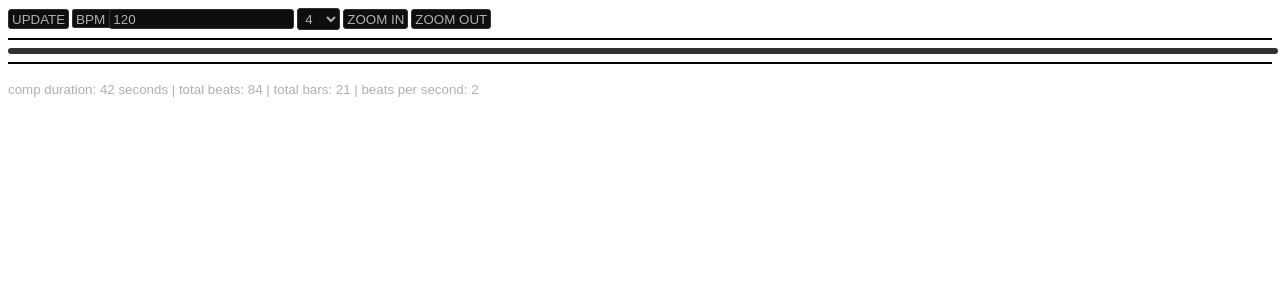
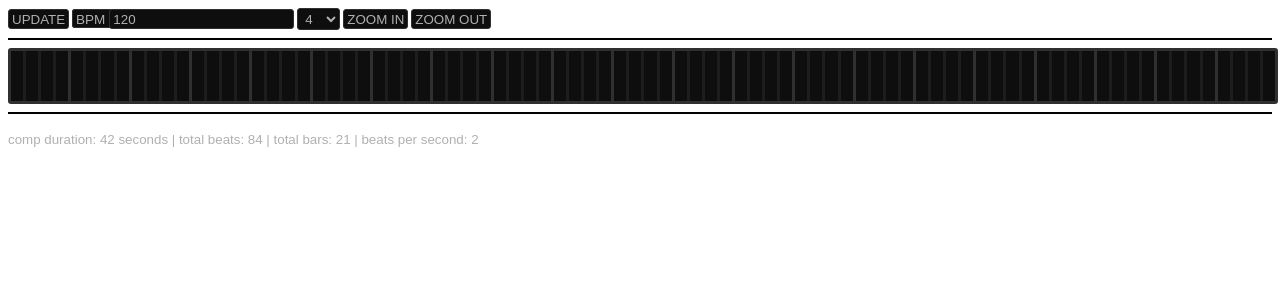
Before and after one commit to etlaM21/SoundSync, a React app: page / in a window 1280 px wide. Shown: the top 300 px of the page. Built offline with nearby package versions, Linux system fonts and the light colour scheme; the HTML template or start-up script is replaced by a standard one.

Commit message:
adjust styling

```diff
--- a/src/style.scss
+++ b/src/style.scss
@@ -52,6 +52,7 @@ label {
     display: block;
     position: relative;
     min-width: 100%;
+    min-height: 50px;
     border-radius: 3px;
     border: solid 3px var(--light-grey);
     background-color: transparent;
@@ -94,6 +95,10 @@ label {
             margin-bottom: 3px;
             grid-column-start: 3;
             grid-column-end: 6;
+            span {
+                color: #ffffff;
+                mix-blend-mode: difference;
+            }
         }
     }
 }
```
Also changed, not shown: 1 other file (tests, documents, lock files or other folders).
